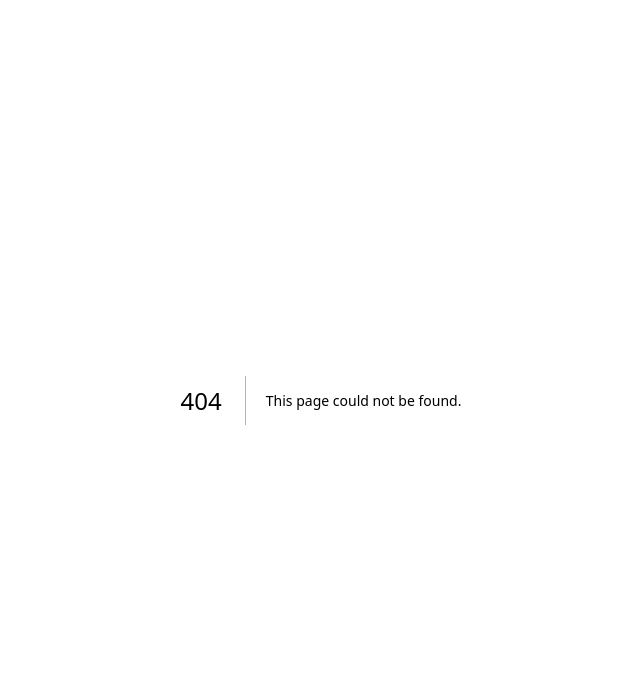
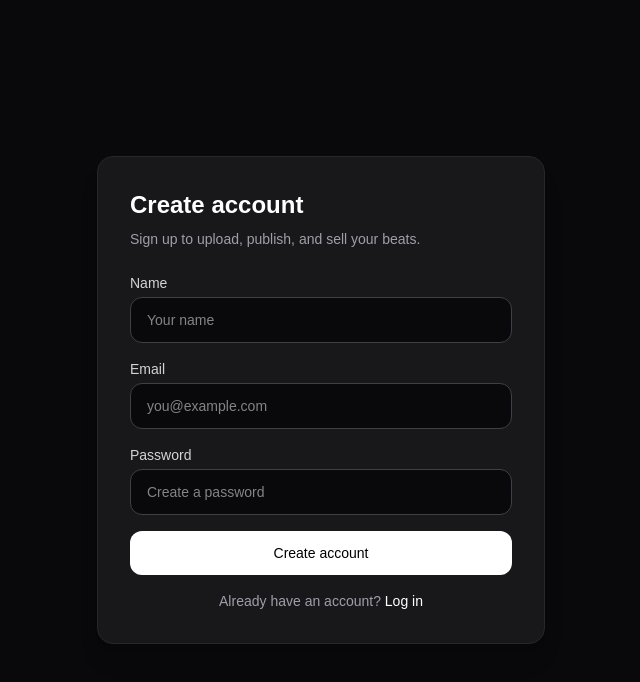
Before and after one commit to VorahPong/music-marketplace, a Next.js app: page /auth/register in a window 1280 px wide. Before the commit this address had no page. Shown: the top 682 px of the page, without its empty margins (319-959 px from the left). Built offline with nearby package versions, Linux system fonts and the light colour scheme.

Commit message:
Get simple register and login page from AI

```diff
--- /dev/null
+++ b/app/api/register/route.ts
@@ -0,0 +1,48 @@
+import { prisma } from "@/lib/prisma";
+import bcrypt from "bcrypt";
+import { NextResponse } from "next/server";
+
+export async function POST(req: Request) {
+	try {
+		const body = await req.json();
+		const { name, email, password } = body;
+
+		if (!email || !password) {
+			return NextResponse.json(
+				{ error: "Email and password are required." },
+				{ status: 400 },
+			);
+		}
+
+		const existing = await prisma.user.findUnique({
+			where: { email },
+		});
+
+		if (existing) {
+			return NextResponse.json(
+				{ error: "User already exists." },
+				{ status: 409 },
+			);
+		}
+
+		const passwordHash = await bcrypt.hash(password, 10);
+
+		const user = await prisma.user.create({
+			data: {
+				name,
+				email,
+				passwordHash,
+			},
+		});
+
+		return NextResponse.json({
+			id: user.id,
+			email: user.email,
+		});
+	} catch {
+		return NextResponse.json(
+			{ error: "Something went wrong." },
+			{ status: 500 },
+		);
+	}
+}
--- /dev/null
+++ b/app/auth/layout.tsx
@@ -0,0 +1,11 @@
+export default function AuthLayout({
+	children,
+}: {
+	children: React.ReactNode;
+}) {
+	return (
+		<div className="min-h-screen bg-zinc-950 text-white flex items-center justify-center px-4">
+			<div className="w-full max-w-md">{children}</div>
+		</div>
+	);
+}
--- /dev/null
+++ b/app/auth/login/page.tsx
@@ -0,0 +1,13 @@
+import AuthCard from "@/app/components/auth/AuthCard";
+import LoginForm from "@/app/components/auth/LoginForm";
+
+export default function LoginPage() {
+	return (
+		<AuthCard
+			title="Welcome back"
+			subtitle="Log in to manage your music and purchases."
+		>
+			<LoginForm />
+		</AuthCard>
+	);
+}
--- /dev/null
+++ b/app/auth/register/page.tsx
@@ -0,0 +1,13 @@
+import AuthCard from "@/app/components/auth/AuthCard";
+import RegisterForm from "@/app/components/auth/RegisterForm";
+
+export default function RegisterPage() {
+	return (
+		<AuthCard
+			title="Create account"
+			subtitle="Sign up to upload, publish, and sell your beats."
+		>
+			<RegisterForm />
+		</AuthCard>
+	);
+}
--- /dev/null
+++ b/app/components/auth/AuthCard.tsx
@@ -0,0 +1,18 @@
+type AuthCardProps = {
+	title: string;
+	subtitle: string;
+	children: React.ReactNode;
+};
+
+export default function AuthCard({ title, subtitle, children }: AuthCardProps) {
+	return (
+		<div className="rounded-2xl border border-zinc-800 bg-zinc-900 p-8 shadow-xl">
+			<div className="mb-6">
+				<h1 className="text-2xl font-bold">{title}</h1>
+				<p className="mt-2 text-sm text-zinc-400">{subtitle}</p>
+			</div>
+
+			{children}
+		</div>
+	);
+}
--- /dev/null
+++ b/app/components/auth/LoginForm.tsx
@@ -0,0 +1,85 @@
+"use client";
+
+import Link from "next/link";
+import { useRouter } from "next/navigation";
+import { useState } from "react";
+
+export default function LoginForm() {
+	const router = useRouter();
+
+	const [email, setEmail] = useState("");
+	const [password, setPassword] = useState("");
+
+	const [loading, setLoading] = useState(false);
+	const [error, setError] = useState("");
+
+	async function handleSubmit(e: React.FormEvent<HTMLFormElement>) {
+		e.preventDefault();
+		setError("");
+		setLoading(true);
+
+		try {
+			// Temporary fake login flow
+			// Replace this later with NextAuth signIn or your own login API
+			if (!email || !password) {
+				setError("Email and password are required.");
+				return;
+			}
+
+			router.push("/dashboard");
+		} catch {
+			setError("Login failed. Please try again.");
+		} finally {
+			setLoading(false);
+		}
+	}
+
+	return (
+		<form onSubmit={handleSubmit} className="space-y-4">
+			<div>
+				<label className="mb-1 block text-sm text-zinc-300">Email</label>
+				<input
+					type="email"
+					value={email}
+					onChange={(e) => setEmail(e.target.value)}
+					placeholder="you@example.com"
+					className="w-full rounded-xl border border-zinc-700 bg-zinc-950 px-4 py-3 text-sm outline-none transition focus:border-zinc-500"
+					required
+				/>
+			</div>
+
+			<div>
+				<label className="mb-1 block text-sm text-zinc-300">Password</label>
+				<input
+					type="password"
+					value={password}
+					onChange={(e) => setPassword(e.target.value)}
+					placeholder="Enter your password"
+					className="w-full rounded-xl border border-zinc-700 bg-zinc-950 px-4 py-3 text-sm outline-none transition focus:border-zinc-500"
+					required
+				/>
+			</div>
+
+			{error && (
+				<div className="rounded-xl border border-red-500/30 bg-red-500/10 px-4 py-3 text-sm text-red-300">
+					{error}
+				</div>
+			)}
+
+			<button
+				type="submit"
+				disabled={loading}
+				className="w-full rounded-xl bg-white px-4 py-3 text-sm font-medium text-black transition hover:opacity-90 disabled:cursor-not-allowed disabled:opacity-60"
+			>
+				{loading ? "Logging in..." : "Log in"}
+			</button>
+
+			<p className="text-center text-sm text-zinc-400">
+				Don&apos;t have an account?{" "}
+				<Link href="/auth/register" className="text-white hover:underline">
+					Create one
+				</Link>
+			</p>
+		</form>
+	);
+}
--- /dev/null
+++ b/app/components/auth/RegisterForm.tsx
@@ -0,0 +1,117 @@
+"use client";
+
+import Link from "next/link";
+import { useState } from "react";
+
+export default function RegisterForm() {
+	const [name, setName] = useState("");
+	const [email, setEmail] = useState("");
+	const [password, setPassword] = useState("");
+
+	const [loading, setLoading] = useState(false);
+	const [error, setError] = useState("");
+	const [success, setSuccess] = useState("");
+
+	async function handleSubmit(e: React.FormEvent<HTMLFormElement>) {
+		e.preventDefault();
+		setError("");
+		setSuccess("");
+		setLoading(true);
+
+		try {
+			const res = await fetch("/api/register", {
+				method: "POST",
+				headers: {
+					"Content-Type": "application/json",
+				},
+				body: JSON.stringify({
+					name,
+					email,
+					password,
+				}),
+			});
+
+			const data = await res.json();
+
+			if (!res.ok) {
+				setError(data.error || "Something went wrong.");
+				return;
+			}
+
+			setSuccess("Account created successfully. You can now log in.");
+			setName("");
+			setEmail("");
+			setPassword("");
+		} catch {
+			setError("Something went wrong. Please try again.");
+		} finally {
+			setLoading(false);
+		}
+	}
+
+	return (
+		<form onSubmit={handleSubmit} className="space-y-4">
+			<div>
+				<label className="mb-1 block text-sm text-zinc-300">Name</label>
+				<input
+					type="text"
+					value={name}
+					onChange={(e) => setName(e.target.value)}
+					placeholder="Your name"
+					className="w-full rounded-xl border border-zinc-700 bg-zinc-950 px-4 py-3 text-sm outline-none transition focus:border-zinc-500"
+				/>
+			</div>
+
+			<div>
+				<label className="mb-1 block text-sm text-zinc-300">Email</label>
+				<input
+					type="email"
+					value={email}
+					onChange={(e) => setEmail(e.target.value)}
+					placeholder="you@example.com"
+					className="w-full rounded-xl border border-zinc-700 bg-zinc-950 px-4 py-3 text-sm outline-none transition focus:border-zinc-500"
+					required
+				/>
+			</div>
+
+			<div>
+				<label className="mb-1 block text-sm text-zinc-300">Password</label>
+				<input
+					type="password"
+					value={password}
+					onChange={(e) => setPassword(e.target.value)}
+					placeholder="Create a password"
+					className="w-full rounded-xl border border-zinc-700 bg-zinc-950 px-4 py-3 text-sm outline-none transition focus:border-zinc-500"
+					required
+				/>
+			</div>
+
+			{error && (
+				<div className="rounded-xl border border-red-500/30 bg-red-500/10 px-4 py-3 text-sm text-red-300">
+					{error}
+				</div>
+			)}
+
+			{success && (
+				<div className="rounded-xl border border-green-500/30 bg-green-500/10 px-4 py-3 text-sm text-green-300">
+					{success}
+				</div>
+			)}
+
+			<button
+				type="submit"
+				disabled={loading}
+				className="w-full rounded-xl bg-white px-4 py-3 text-sm font-medium text-black transition hover:opacity-90 disabled:cursor-not-allowed disabled:opacity-60"
+			>
+				{loading ? "Creating account..." : "Create account"}
+			</button>
+
+			<p className="text-center text-sm text-zinc-400">
+				Already have an account?{" "}
+				<Link href="/auth/login" className="text-white hover:underline">
+					Log in
+				</Link>
+			</p>
+		</form>
+	);
+}
--- /dev/null
+++ b/app/dashboard/page.tsx
@@ -0,0 +1,11 @@
+export default function DashboardPage() {
+	return (
+		<div className="min-h-screen bg-zinc-950 px-6 py-10 text-white">
+			<h1 className="text-3xl font-bold">Dashboard</h1>
+			<p className="mt-2 text-zinc-400">
+				Your dashboard is working. Next we can protect this page and show user
+				data.
+			</p>
+		</div>
+	);
+}
--- /dev/null
+++ b/auth.ts
@@ -0,0 +1,40 @@
+import NextAuth from "next-auth";
+import Credentials from "next-auth/providers/credentials";
+import { prisma } from "@/lib/prisma";
+import bcrypt from "bcrypt";
+
+export const { handlers, signIn, signOut, auth } = NextAuth({
+	session: {
+		strategy: "jwt",
+	},
+	providers: [
+		Credentials({
+			credentials: {
+				email: {},
+				password: {},
+			},
+			async authorize(credentials) {
+				if (!credentials?.email || !credentials?.password) return null;
+
+				const user = await prisma.user.findUnique({
+					where: { email: String(credentials.email) },
+				});
+
+				if (!user?.passwordHash) return null;
+
+				const ok = await bcrypt.compare(
+					String(credentials.password),
+					user.passwordHash,
+				);
+
+				if (!ok) return null;
+
+				return {
+					id: user.id,
+					email: user.email,
+					name: user.name,
+				};
+			},
+		}),
+	],
+});
--- /dev/null
+++ b/lib/prisma.ts
@@ -0,0 +1,15 @@
+import { PrismaClient } from "@prisma/client";
+
+const globalForPrisma = globalThis as unknown as {
+	prisma: PrismaClient | undefined;
+};
+
+export const prisma =
+	globalForPrisma.prisma ??
+	new PrismaClient({
+		log: ["error", "warn"],
+	});
+
+if (process.env.NODE_ENV !== "production") {
+	globalForPrisma.prisma = prisma;
+}
--- a/prisma.config.ts
+++ b/prisma.config.ts
@@ -1,16 +1,9 @@
-
-// This file was generated by Prisma and assumes you have installed the following:
-// npm install --save-dev prisma dotenv
 import "dotenv/config";
-import { defineConfig, env } from "prisma/config";
+import { defineConfig } from "prisma/config";
 
 export default defineConfig({
-  schema: "prisma/schema.prisma",
-  migrations: {
-    path: "prisma/migrations",
-  },
-  engine: "classic",
-  datasource: {
-    url: env("DATABASE_URL"),
-  },
+	schema: "prisma/schema.prisma",
+	migrations: {
+		path: "prisma/migrations",
+	},
 });
```
Also changed, not shown: package.json (+6 -2 lines), 2 other files (tests, documents, lock files or other folders).
